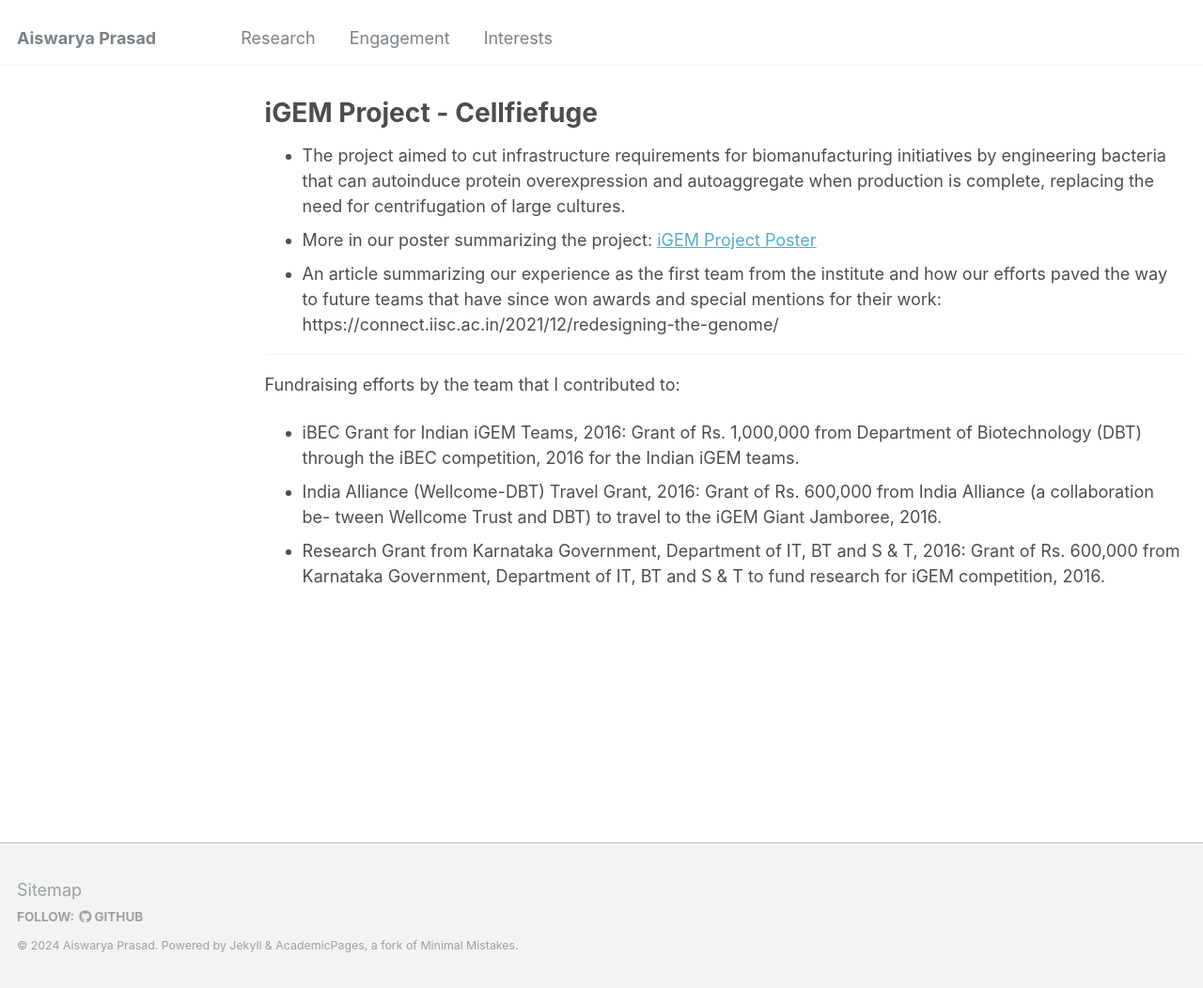
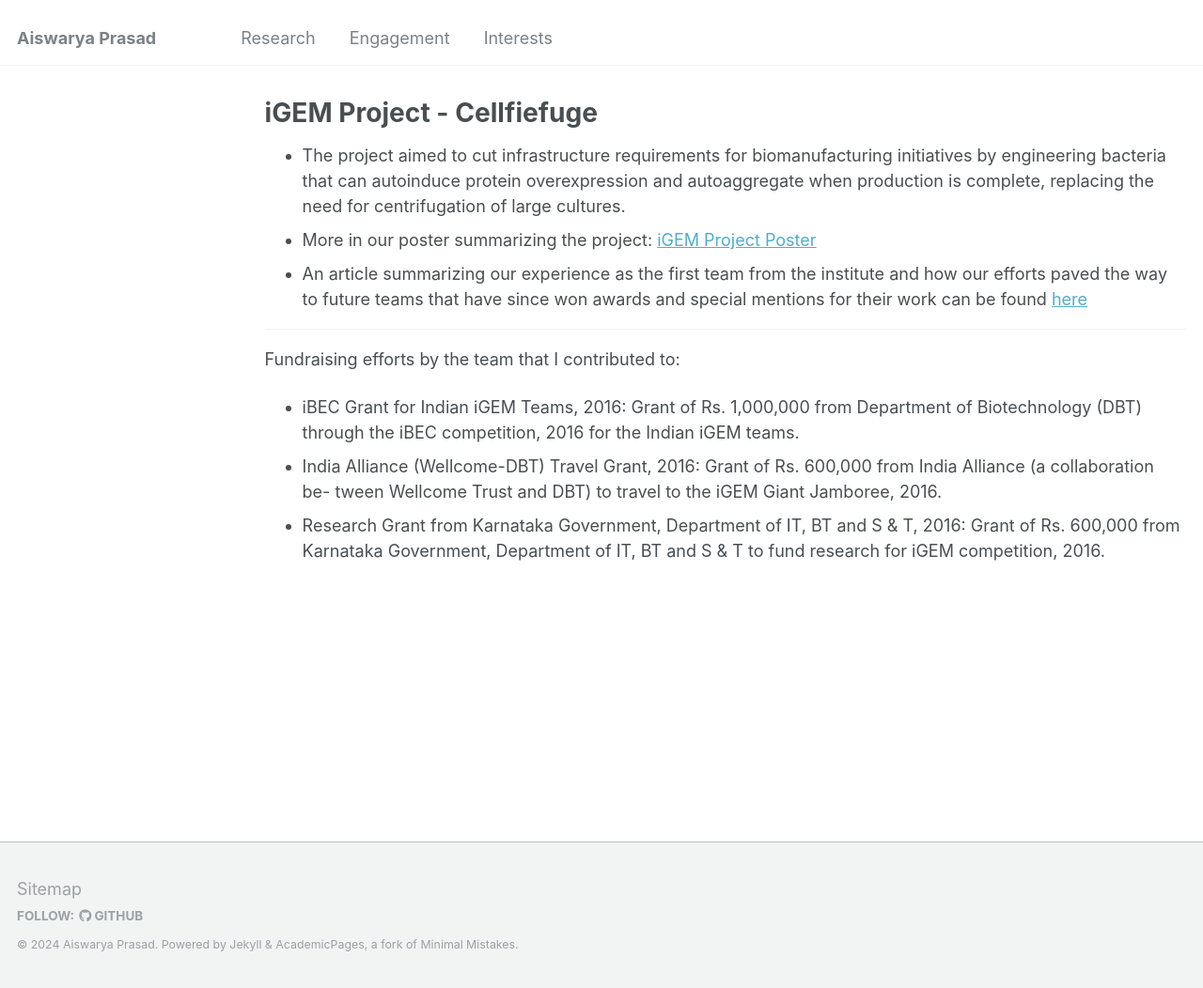
Before and after one commit to Aiswarya-prasad/aiswarya-prasad.github.io, a Jekyll site: the page built from _research/igem_project.md, in a window 1280 px wide and 1052 px high. Shown: the whole window at 94% size. Built offline with Jekyll 4.4.1, drawn with Linux system fonts in a browser that asks for light colours.

Commit message:
Syntax change, squash commit later or just ignore.

```diff
--- a/_research/igem_project.md
+++ b/_research/igem_project.md
@@ -24,7 +24,7 @@ media:
 
   * The project aimed to cut infrastructure requirements for biomanufacturing initiatives by engineering bacteria that can autoinduce protein overexpression and autoaggregate when production is complete, replacing the need for centrifugation of large cultures.
   * More in our poster summarizing the project: [iGEM Project Poster](/files/Cellfiefuge_poster.pdf)
-  * An article summarizing our experience as the first team from the institute and how our efforts paved the way to future teams that have since won awards and special mentions for their work: https://connect.iisc.ac.in/2021/12/redesigning-the-genome/
+  * An article summarizing our experience as the first team from the institute and how our efforts paved the way to future teams that have since won awards and special mentions for their work can be found [here](https://connect.iisc.ac.in/2021/12/redesigning-the-genome/)
 
 ---
 
```
Also changed, not shown: _research/apis_species_comparison.md (+2 -2 lines), _research/priority_effects.md (+2 -2 lines), _research/wild_vs_managed.md (+2 -2 lines).
